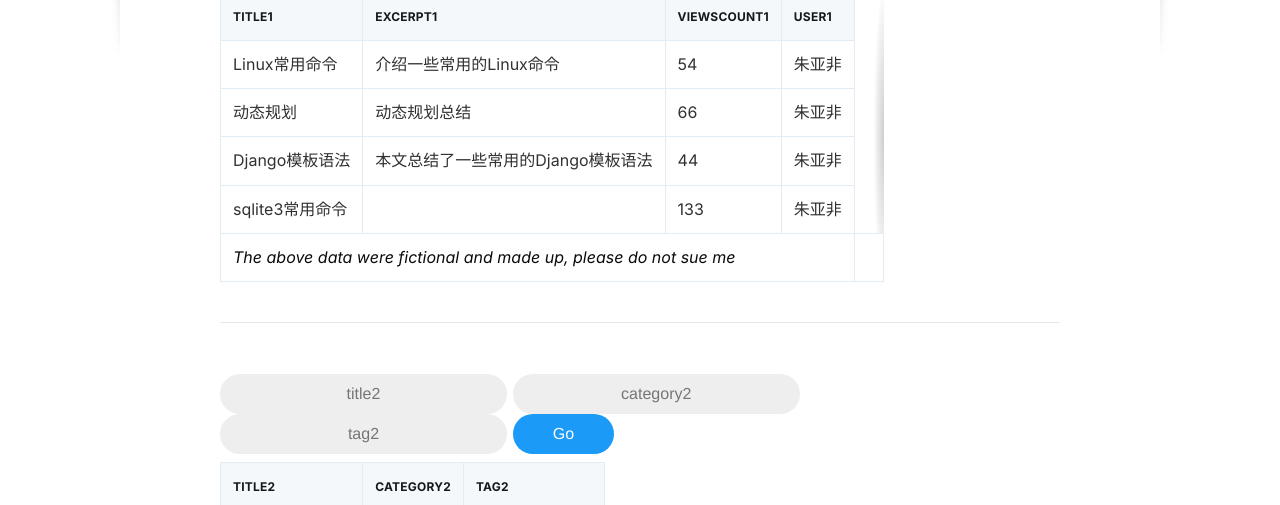
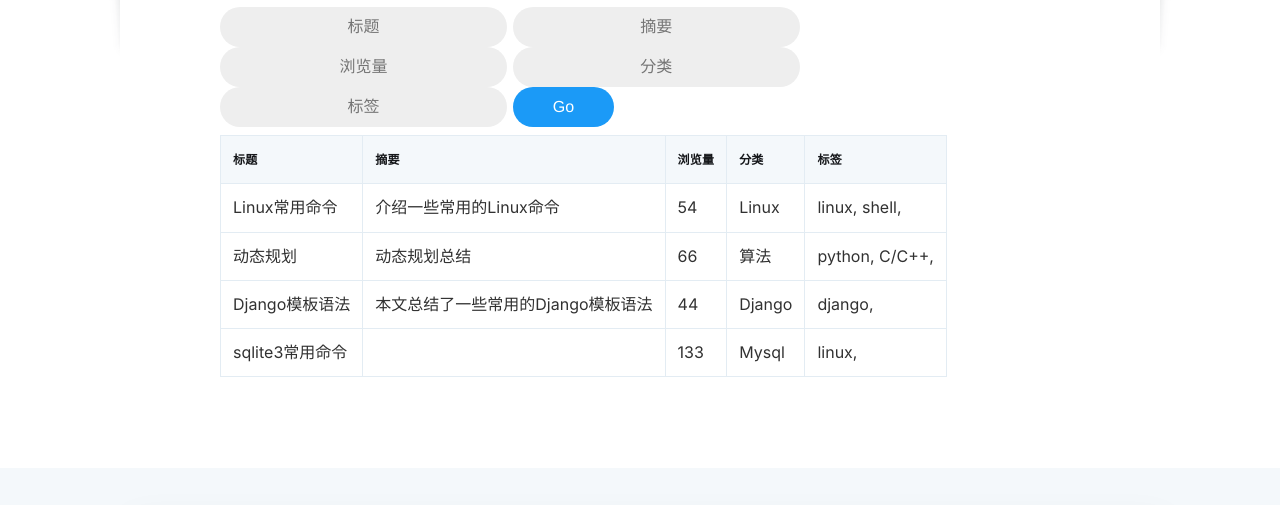
Before and after one commit to hooray1998/WaterValveDjangoServer, a Django app: page /search-post in a window 1280 px wide. Shown: the part 1064-1569 px from the top of the page. Run offline with Django 3.2, Linux system fonts and the light colour scheme; data comes from the database, SQL or seed files in the repository; some libraries are stand-ins or nearby versions.

Commit message:
换成了中文，并且合并了一些功能。爽

```diff
--- a/blog/views.py
+++ b/blog/views.py
@@ -185,64 +185,62 @@ def search(request):
 # 接收POST请求数据
 def search_post(request):
 
-    headers = ['title1', 'excerpt1','viewscount1', 'user1']
-    headers2 = ['title2', 'category2','tag2']
+    headers = ['标题', '摘要','浏览量', '分类','标签']
 
     list = Article.objects.all()
-    list2 = Article.objects.all()
     if request.POST:
-        if 'title1' in request.POST and request.POST['title1']:
-            list = list.filter(title__icontains=request.POST['title1'])  # 标题包含文字
-        if 'excerpt1' in request.POST and request.POST['excerpt1']:
-            list = list.filter(excerpt__icontains=request.POST['excerpt1'])  # 标题包含文字
-        if 'viewscount1' in request.POST and request.POST['viewscount1']:
-            list = list.filter(views__gt=request.POST['viewscount1'])  # 浏览量
-        if 'user1' in request.POST and request.POST['user1']:
-            list = list.filter(user=request.POST['user1'])  # 标题包含文字
-
-        if 'title2' in request.POST and request.POST['title2']:
-            list2 = list2.filter(title__icontains=request.POST['title2'])  # 标题包含文字
-        if 'category2' in request.POST and request.POST['category2']:
-            list2 = list2.filter(category__name__icontains=request.POST['category2'])  # 标题包含文字
-        if 'tag2' in request.POST and request.POST['tag2']:
-            print(type(request.POST['tag2']))
-            taglist = request.POST['tag2'].split(' ')
+        if '标题' in request.POST and request.POST['标题']:
+            list = list.filter(title__icontains=request.POST['标题'])  # 标题包含文字
+        if '摘要' in request.POST and request.POST['摘要']:
+            list = list.filter(excerpt__icontains=request.POST['摘要'])  # 标题包含文字
+        if '浏览量' in request.POST and request.POST['浏览量']:
+            list = list.filter(views__gt=request.POST['浏览量'])  # 浏览量
+        if '分类' in request.POST and request.POST['分类']:
+            list = list.filter(category__name__icontains=request.POST['分类'])  # 标题包含文字
+        if '标签' in request.POST and request.POST['标签']:
+            print(type(request.POST['标签']))
+            taglist = request.POST['标签'].split(' ')
             print(taglist)
             for foo in taglist:
-                list2 = list2.filter(tags__name__icontains=foo)
+                list = list.filter(tags__name__icontains=foo)
 
     return render(request, "post.html", locals())
 
 
 def search_post3(request):
-    headers3 = ['title3', 'excerpt3', 'category3']
-    headers4 = ['blog_id', 'tag_id']
-    headers5 = ['blog_id5', 'title5']
-    headers6 = ['blog_id6', 'title6', 'excerpt6', 'category6']
+    headers3 = ['标题', '摘要', '分类', '标签']
+    headers4 = ['Blog_ID', 'Tag_ID']
+    headers5 = ['Blog_ID_', '标题_']
+    headers6 = ['_Blog_ID_', '_标题_', '摘要', '分类_']
     if request.POST:
-        if 'title3' in request.POST:
-            if len(request.POST['title3']) and len(request.POST['excerpt3']) and len(request.POST['category3']):
-                Article.objects.create(title=request.POST['title3'], excerpt=request.POST['excerpt3'], category_id=request.POST['category3'], img='https://images.unsplash.com/photo-1517694712202-14dd9538aa97?ixlib=rb-1.2.1&ixid=eyJhcHBfaWQiOjEyMDd9&auto=format&fit=crop&w=1350&q=80', body='这是新增加的一篇博客', user_id=2)
-        if 'blog_id' in request.POST:
-            if len(request.POST['blog_id']) and len(request.POST['tag_id']):
-                blog = Article.objects.get(id=request.POST['blog_id'])
-                taglist = request.POST['tag_id'].split(' ')
+        if '标题' in request.POST:
+            if len(request.POST['标题']) and len(request.POST['摘要']) and len(request.POST['分类']):
+                Article.objects.create(title=request.POST['标题'], excerpt=request.POST['摘要'], category_id=request.POST['分类'], img='https://images.unsplash.com/photo-1517694712202-14dd9538aa97?ixlib=rb-1.2.1&ixid=eyJhcHBfaWQiOjEyMDd9&auto=format&fit=crop&w=1350&q=80', body='这是新增加的一篇博客', user_id=2)
+            if '标签' in request.POST and len(request.POST['标签']):
+                blog = Article.objects.get(title=request.POST['标题'])
+                taglist = request.POST['标签'].split(' ')
                 for foo in taglist:
                     addTag = Tag.objects.get(id=foo)
                     blog.tags.add(addTag)
-        if 'blog_id5' in request.POST or 'title5' in request.POST:
-            if request.POST['blog_id5']:
-                blog = Article.objects.get(id=request.POST['blog_id5']).delete()
-            if request.POST['title5']:
-                blog = Article.objects.filter(title__icontains=request.POST['title5']).delete()
-        if 'blog_id6' in request.POST and request.POST['blog_id6']:
-            blog = Article.objects.get(id=request.POST['blog_id6'])
-            if request.POST['title6']:
-                blog.title = request.POST['title6']
-            if request.POST['excerpt6']:
-                blog.excerpt = request.POST['excerpt6']
-            if request.POST['category6']:
-                blog.category_id = request.POST['category6']
+        if 'Blog_ID' in request.POST and 'Tag_ID' in request.POST and len(request.POST['Blog_ID']) and len(request.POST['Tag_ID']):
+                blog = Article.objects.get(id=request.POST['Blog_ID'])
+                taglist = request.POST['Tag_ID'].split(' ')
+                for foo in taglist:
+                    addTag = Tag.objects.get(id=foo)
+                    blog.tags.add(addTag)
+        if 'Blog_ID_' in request.POST or '标题_' in request.POST:
+            if request.POST['Blog_ID_']:
+                blog = Article.objects.get(id=request.POST['Blog_ID_']).delete()
+            if request.POST['标题_']:
+                blog = Article.objects.filter(title__icontains=request.POST['标题_']).delete()
+        if '_Blog_ID_' in request.POST and request.POST['_Blog_ID_']:
+            blog = Article.objects.get(id=request.POST['_Blog_ID_'])
+            if request.POST['_标题_']:
+                blog.title = request.POST['_标题_']
+            if request.POST['摘要']:
+                blog.excerpt = request.POST['摘要']
+            if request.POST['分类']:
+                blog.category_id = request.POST['分类_']
             blog.save()
 
     allcategorys = Category.objects.all()
--- a/templates/post.html
+++ b/templates/post.html
@@ -22,54 +22,25 @@
 
 		<!----------------------------TODO:核心部分-------------------------------->
 
-		<form action="/search-post" method="post">
-			{% csrf_token %}
-			{% for header in headers %}
-			<input type="text" class="button button-pill button-primary" style="background-color:#EEEEEE" placeholder="{{ header }}" name="{{ header }}" >
-			{% endfor %}
-			{% comment %}<input type="submit" value="Submit">{% endcomment %}
-			 <input type="submit" value="Go" class="button button-pill button-primary">
-		</form>
-
-			{% comment %}<table border="1">{% endcomment %}
-				<table id="rounded-corner" summary="2007 Major IT Companies' Profit">
-					<tr>
-						{% for header in headers %}
-						<th>{{ header }}</th>
-						{% endfor %}
-					</tr>
-					{% for foo in list %}
-					<tr>
-						<td>{{ foo.title }}</td>
-						<td>{{ foo.excerpt }}</td>
-						<td>{{ foo.views }}</td>
-						<td>{{ foo.user }}</td>
-					</tr>
-					{% endfor %}
-					<tfoot>
-						<tr>
-							<td colspan="4" class="rounded-foot-left"><em>The above data were fictional and made up, please do not sue me</em></td>
-							<td class="rounded-foot-right">&nbsp;</td>
-						</tr>
-					</tfoot>
-				</table>
 				<hr>
 				<form action="/search-post" method="post">
 					{% csrf_token %}
-					{% for header in headers2 %}
+					{% for header in headers %}
 					<input type="text" class="button button-pill button-primary" style="background-color:#EEEEEE" placeholder="{{ header }}" name="{{ header }}" >
 					{% endfor %}
 					<input type="submit" value="Go" class="button button-pill button-primary">
 				</form>
 					<table border="1">
 						<tr>
-							{% for header in headers2 %}
+							{% for header in headers %}
 							<th>{{ header }}</th>
 							{% endfor %}
 						</tr>
-						{% for foo in list2 %}
+						{% for foo in list %}
 						<tr>
 							<td>{{ foo.title }}</td>
+							<td>{{ foo.excerpt }}</td>
+							<td>{{ foo.views }}</td>
 							<td>{{ foo.category.name }}</td>
 							<td>
 								{% for bar in foo.tags.all %}
--- a/templates/post3.html
+++ b/templates/post3.html
@@ -110,7 +110,7 @@
 
 		   <article class="post-card post tag-ghost-blog">
 			   <a class="post-card-image-link" >
-				   <div class="post-card-image" style="background-image: url(https://images.unsplash.com/photo-1525421106960-29ebe9f93dab?ixlib=rb-1.2.1&ixid=eyJhcHBfaWQiOjEyMDd9&auto=format&fit=crop&w=1050&q=80)"></div>
+				   <div class="post-card-image" style="background-image: url(https://images.unsplash.com/photo-1507842217343-583bb7270b66?ixlib=rb-1.2.1&ixid=eyJhcHBfaWQiOjEyMDd9&auto=format&fit=crop&w=1153&q=80)"></div>
 			   </a>
 			   <div class="post-card-content">
 				   <a class="post-card-content-link" href="{% url 'index' %}search-post">
```
